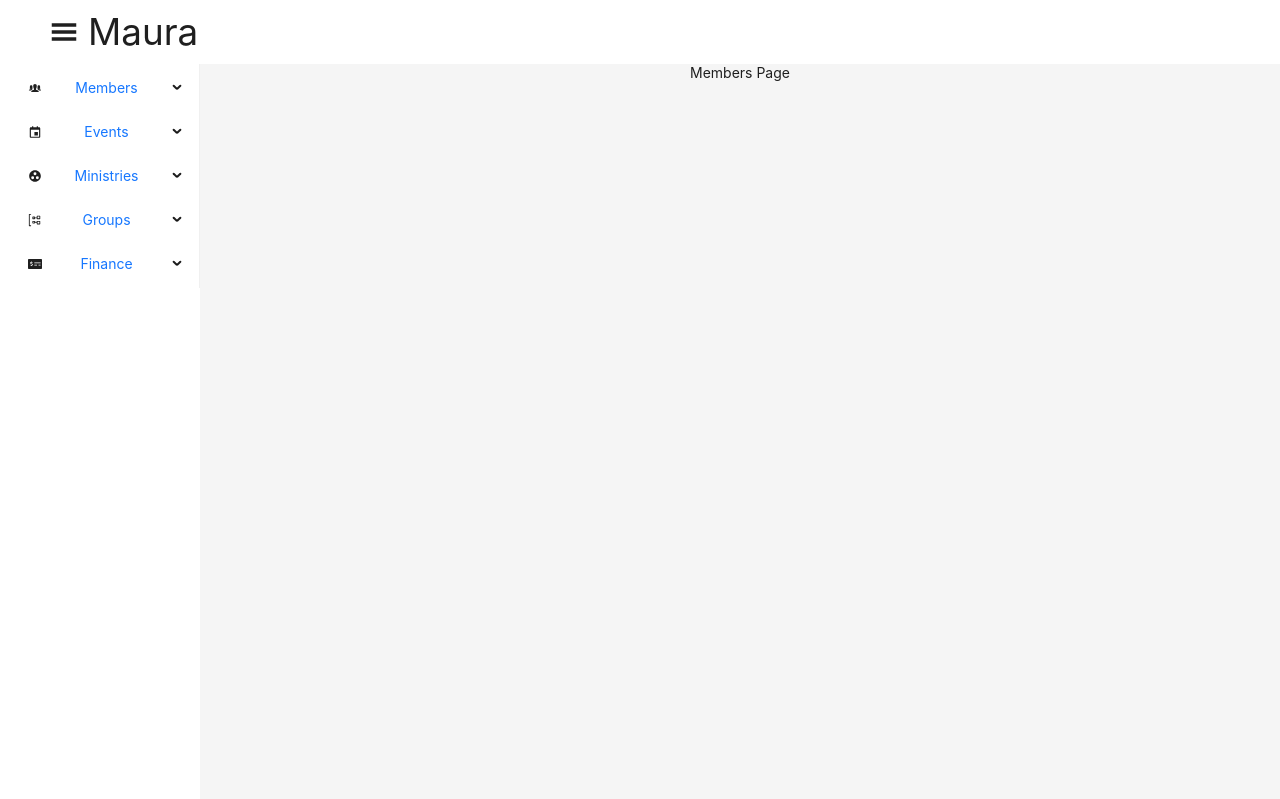
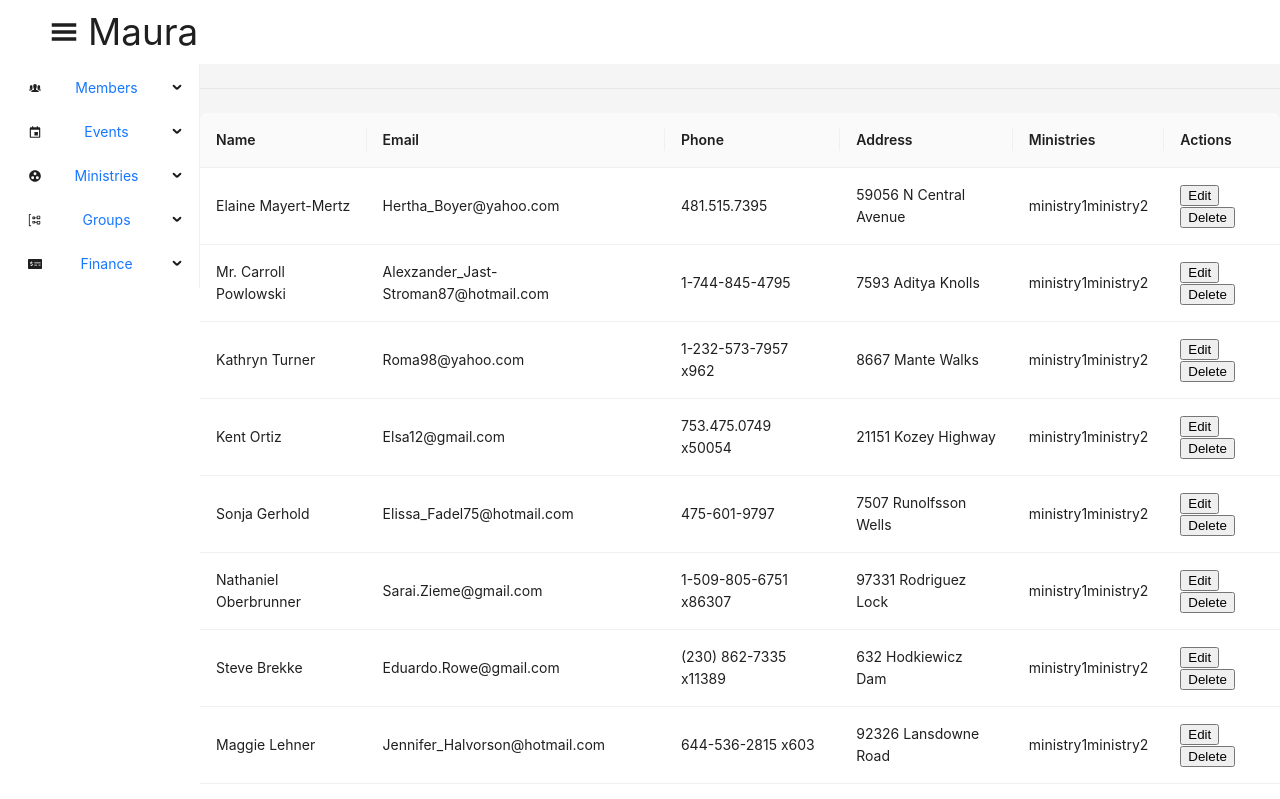
Before and after one commit to Reggeditt/church-management-software, a React (Create React App) app: page /members in a window 1280 px wide. Shown: the top 799 px of the page. Built offline with nearby package versions, Linux system fonts and the light colour scheme.

Commit message:
render fake members data

```diff
--- a/package.json
+++ b/package.json
@@ -40,5 +40,8 @@
       "last 1 firefox version",
       "last 1 safari version"
     ]
+  },
+  "devDependencies": {
+    "@faker-js/faker": "^8.0.0"
   }
 }
--- a/src/App.js
+++ b/src/App.js
@@ -14,7 +14,49 @@ import { Content, Header } from 'antd/es/layout/layout';
 import Sider from 'antd/es/layout/Sider';
 import MenuComponent from './components/Menu';
 import TitleBlock from './components/Title';
+import { LoadMembersData } from './redux/members/membersSlice';
+import { useDispatch } from 'react-redux';
+import { useEffect } from 'react';
+import { faker } from '@faker-js/faker';
+
+
 function App() {
+  const dispatch = useDispatch();
+
+  const generateData = () => {
+    const membersData = [];
+
+    for(let i = 0; i < 100; i++) {
+      membersData.push({
+        id: i,
+        name: faker.person.fullName(),
+        email: faker.internet.email(),
+        phone: faker.phone.number(),
+        photo: faker.image.avatar(),
+        status: "active",
+        address: faker.location.streetAddress(),
+        city: faker.location.city(),
+        dob: faker.date.birthdate(),
+        jobArea: faker.person.jobArea(),
+        jobType: faker.person.jobType(),
+        jobTitle: faker.person.jobTitle(),
+        jobDescription: faker.person.jobDescriptor(),
+        sex: faker.person.sex(),
+        landmarks: [faker.location.cardinalDirection(), faker.location.cardinalDirection()],
+        roles: ['member'],
+        Portfolios: [],
+        groups: ["group1", "group2"],
+        ministries: ["ministry1", "ministry2"],
+        payments: [],
+      });
+    }
+    return membersData;
+  };
+  useEffect(() => {
+    const membersData = generateData();
+    dispatch(LoadMembersData(membersData));
+  }, [dispatch]);
+
   return (
     <div className="App">
       <Layout className="container-wrap">
@@ -46,15 +88,3 @@ function App() {
 }
 
 export default App;
-
-
-{/* <Button type='primary'>My button</Button>
-      <Navbar />
-      <Routes>
-        <Route path="/" element={<Home />} />
-        <Route path="/members" element={<Members />} />
-        <Route path="/ministries" element={<Ministries />} />
-        <Route path="/finance" element={<Finance />} />
-        <Route path="/groups" element={<Groups />} />
-        <Route path="/events" element={<Events />} />
-      </Routes> */}
--- a/src/redux/members/membersSlice.js
+++ b/src/redux/members/membersSlice.js
@@ -1,13 +1,42 @@
 import { createSlice } from "@reduxjs/toolkit";
 
 const initialState = {
-  groups: [],
+  membersInfo: [
+    {
+      id: 1,
+      name: "John Doe",
+      email: "",
+      phone: "",
+      photo: "",
+      status: "active",
+      address: "",
+      city: "",
+      dob: "",
+      jobArea: "",
+      jobType: "",
+      jobTitle: "",
+      jobDescription: "",
+      sex: "",
+      landmarks: [],
+      roles: [],
+      Portfolios: [],
+      groups: [],
+      ministries: [],
+      payments: [],
+    },
+  ],
 };
 
 const membersSlice = createSlice({
   name: "members",
   initialState,
-  reducers: {},
+  reducers: {
+    LoadMembersData: (state, action) => {
+      state.membersInfo = action.payload;
+    },
+  },
 });
 
+export const { LoadMembersData } = membersSlice.actions;
+
 export default membersSlice.reducer;
--- a/src/routes/Members.js
+++ b/src/routes/Members.js
@@ -1,5 +1,60 @@
+import { Col, Divider, Row, Space, Table } from "antd";
+import ButtonGroup from "antd/es/button/button-group";
+import { useSelector } from "react-redux";
+
 const Members = () => {
-  return <div>Members Page</div>
+  const members = useSelector((state) => state.members);
+  console.log(members);
+  return (
+    <>
+      <Space direction="horizontal"></Space>
+      <Divider />
+      <Row>
+        <Col span={24}>
+          <Table
+            dataSource={members.membersInfo}
+            columns={[
+              {
+                title: "Name",
+                dataIndex: "name",
+                key: "name",
+              },
+              {
+                title: "Email",
+                dataIndex: "email",
+                key: "email",
+              },
+              {
+                title: "Phone",
+                dataIndex: "phone",
+                key: "phone",
+              },
+              {
+                title: "Address",
+                dataIndex: "address",
+                key: "address",
+              },
+              {
+                title: "Ministries",
+                dataIndex: "ministries",
+                key: "ministries",
+              },
+              {
+                title: "Actions",
+                dataIndex: "actions",
+                render: () => (
+                  <ButtonGroup>
+                    <button>Edit</button>
+                    <button type="primary" danger>Delete</button>
+                  </ButtonGroup>
+                )
+              },
+            ]}
+          />
+        </Col>
+      </Row>
+    </>
+  )
 };
 
 export default Members;
```
Also changed, not shown: 1 other file (tests, documents, lock files or other folders).
